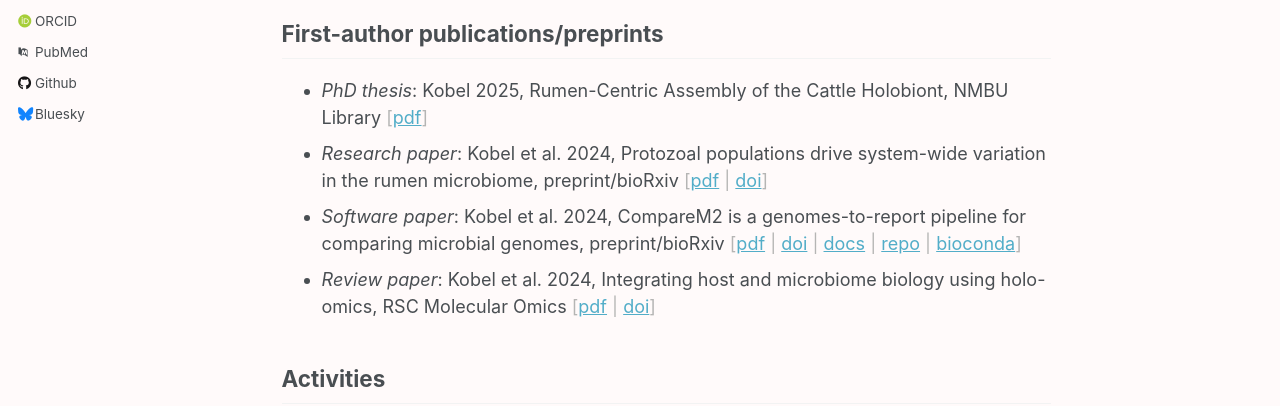
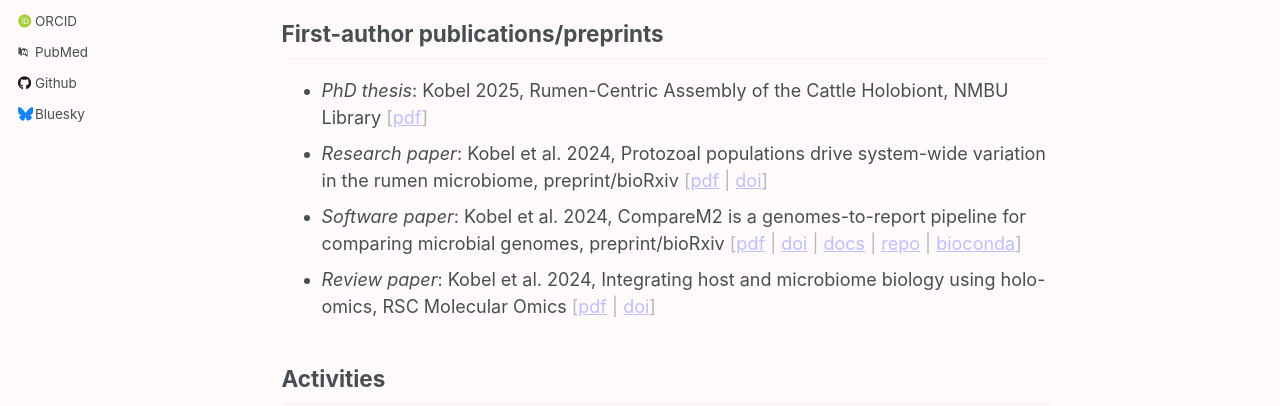
Before and after one commit to cmkobel/cmkobel.github.io, a Jekyll site: the page built from _pages/about.md, in a window 1280 px wide. Shown: the part 359-765 px from the top of the page. Built offline with Jekyll 4.4.1, drawn with Linux system fonts in a browser that asks for light colours; some web fonts are replaced.

Commit message:
Update main.scss

```diff
--- a/assets/css/main.scss
+++ b/assets/css/main.scss
@@ -47,6 +47,6 @@ span.shaded {
   color: #b5b5b4;
 }
 
-span.shaded.a {
+span.shaded a {
   color: #bebfff;
 }
```
